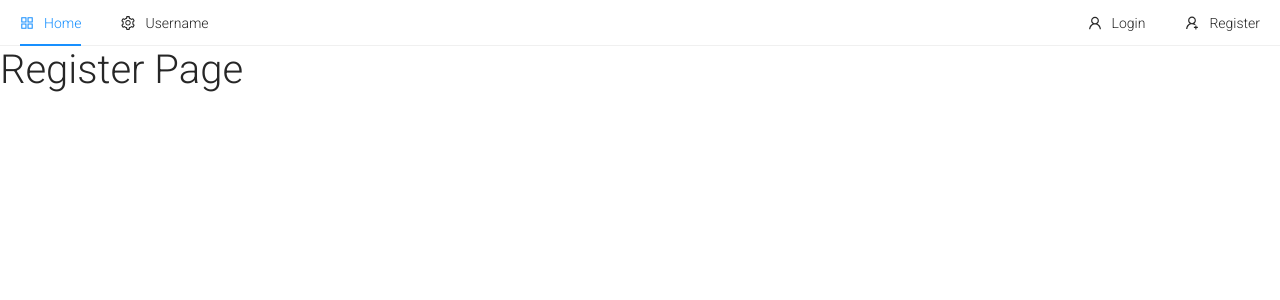
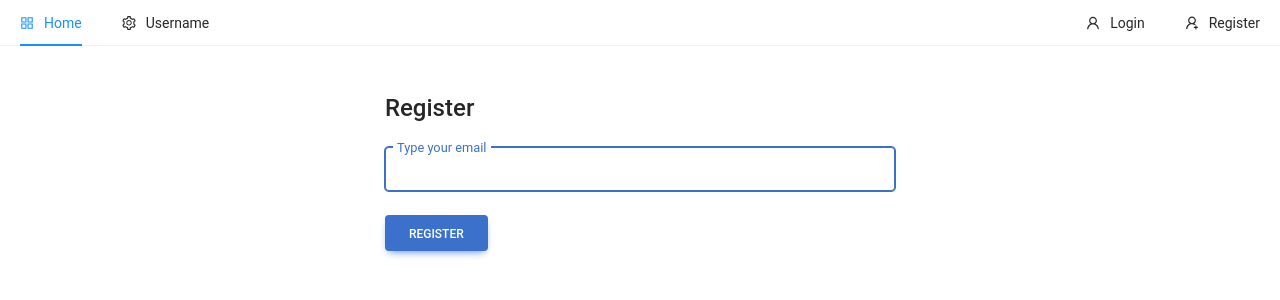
Before and after one commit to necelentano/mern-ecommerce, a React (Create React App) app in the folder client/: page /register in a window 1280 px wide. Shown: the top 300 px of the page. Built offline with nearby package versions, Linux system fonts and the light colour scheme; the HTML template or start-up script is replaced by a standard one.

Commit message:
12. Register Form

```diff
--- a/client/package.json
+++ b/client/package.json
@@ -8,6 +8,7 @@
     "@testing-library/user-event": "^12.1.10",
     "antd": "^4.16.6",
     "firebase": "^8.7.0",
+    "mdb-react-ui-kit": "^1.0.0-beta7",
     "mdbreact": "^5.0.2",
     "react": "^17.0.2",
     "react-dom": "^17.0.2",
--- a/client/src/index.js
+++ b/client/src/index.js
@@ -1,9 +1,7 @@
 import React from 'react';
 import ReactDOM from 'react-dom';
 import 'antd/dist/antd.css';
-import '@fortawesome/fontawesome-free/css/all.min.css';
-import 'bootstrap-css-only/css/bootstrap.min.css';
-import 'mdbreact/dist/css/mdb.css';
+import 'mdb-react-ui-kit/dist/css/mdb.min.css';
 import './index.css';
 import App from './App';
 import reportWebVitals from './reportWebVitals';
--- a/client/src/pages/auth/Register.js
+++ b/client/src/pages/auth/Register.js
@@ -1,8 +1,45 @@
+import { useState } from 'react';
+import {
+  MDBContainer,
+  MDBRow,
+  MDBCol,
+  MDBInput,
+  MDBBtn,
+} from 'mdb-react-ui-kit';
+
 const Register = () => {
+  const [email, setEmail] = useState('');
+
+  const handleSubmit = (e) => {
+    //
+  };
+
+  const registerForm = () => (
+    <form onSubmit={handleSubmit}>
+      <MDBInput
+        label="Type your email"
+        type="email"
+        className="form-control mt-4"
+        size="lg"
+        value={email}
+        onChange={(e) => setEmail(e.target.value)}
+        autoFocus
+      />
+      <MDBBtn type="submit" className="mt-4">
+        Register
+      </MDBBtn>
+    </form>
+  );
+
   return (
-    <div>
-      <h1>Register Page</h1>
-    </div>
+    <MDBContainer className="p-5">
+      <MDBRow>
+        <MDBCol size={6} className="offset-md-3">
+          <h4>Register</h4>
+          {registerForm()}
+        </MDBCol>
+      </MDBRow>
+    </MDBContainer>
   );
 };
 
```
Also changed, not shown: 2 other files (tests, documents, lock files or other folders).
